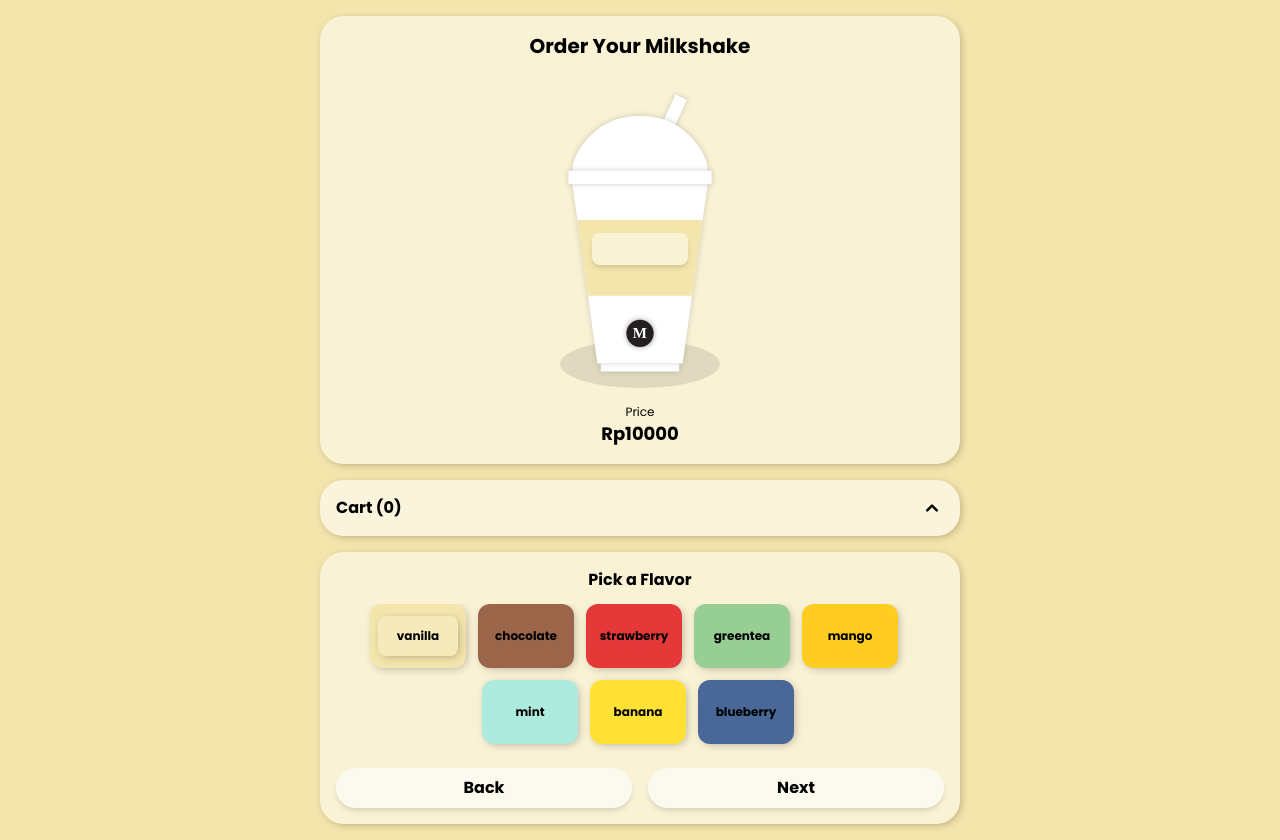
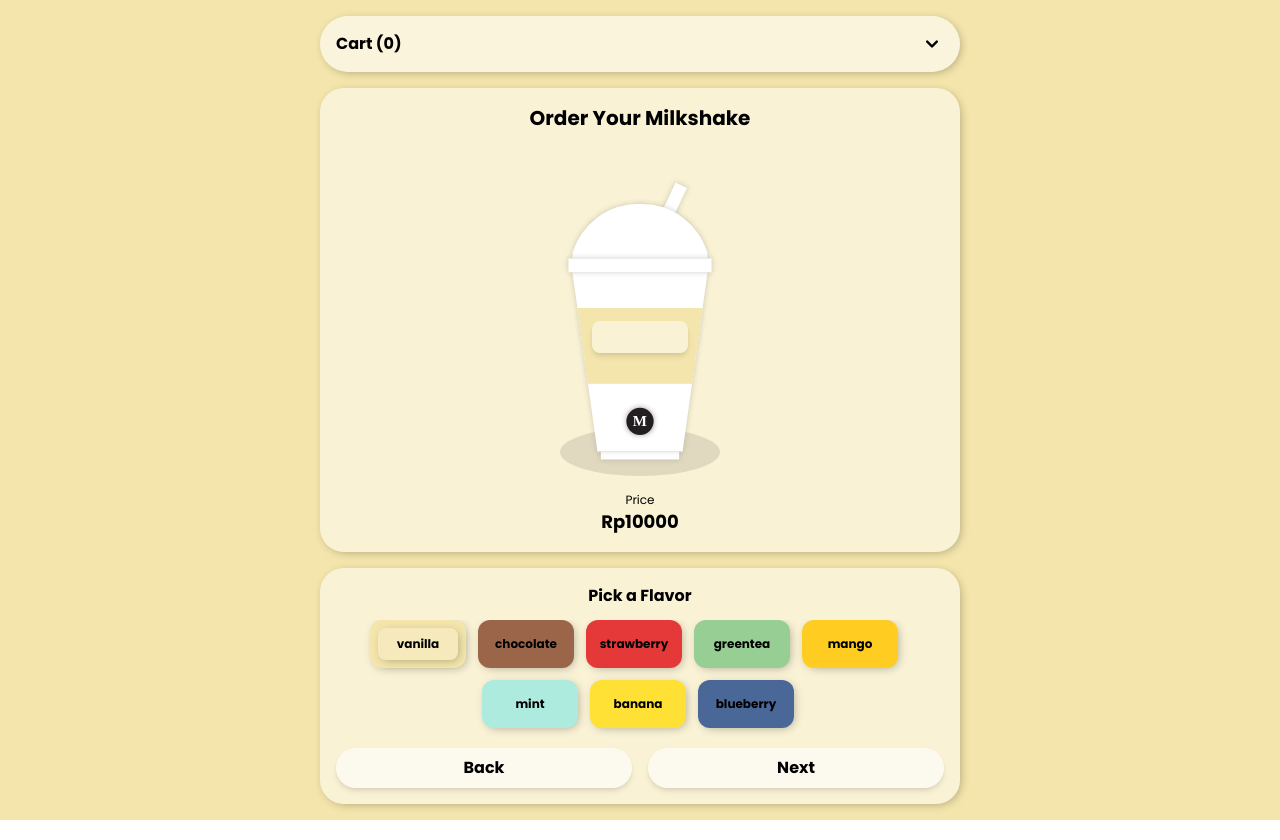
Before and after one commit to plirapli/order-your-milkshake, a React (Create React App) app: page /flavor in a window 1280 px wide. Built offline with nearby package versions, Linux system fonts and the light colour scheme.

Commit message:
adding framer motion

```diff
--- a/package.json
+++ b/package.json
@@ -9,6 +9,7 @@
     "@testing-library/react": "^11.2.3",
     "@testing-library/user-event": "^12.6.0",
     "autoprefixer": "^9.8.6",
+    "framer-motion": "^3.2.2-rc.1",
     "postcss": "^7.0.35",
     "react": "^17.0.1",
     "react-dom": "^17.0.1",
--- a/src/App.js
+++ b/src/App.js
@@ -5,6 +5,7 @@ import {
   Route,
   Link
 } from "react-router-dom";
+import { motion, AnimatePresence, AnimateSharedLayout } from "framer-motion"
 
 import Juice from "./components/juice/Juice";
 import Cart from "./components/Cart";
@@ -18,6 +19,7 @@ import CartAdded from "./components/CartAdded";
 import Nav from "./components/Nav";
 
 function App() {
+  // States
   const [juice, setJuice] = useState({ size:'M', name: '', flavor:'vanilla', topping:'no', price:10000 })
   const [sizePrice, setSizePrice] = useState(10000)
   const [toppingPrice, setToppingPrice] = useState(0)
@@ -27,27 +29,67 @@ function App() {
 
   const [expand, setExpand] = useState(false)
 
-  useEffect(() => {
-     setJuice(prevState => ({...prevState, price: sizePrice + toppingPrice}))
-  }, [sizePrice, toppingPrice])
+  useEffect(() => setJuice(prevState => ({...prevState, price: sizePrice + toppingPrice})), [sizePrice, toppingPrice])
 
   useEffect(() => {
     setPriceTotal(0)
     cartItems.map(cartItem => setPriceTotal(prevState => prevState + cartItem.price))
   }, [cartItems])
 
-  const expandHandler = () => {
-    setExpand(prevState => !prevState)
+  const expandHandler = () => setExpand(prevState => !prevState)
+
+  const menuFadeIn = {
+    hidden: { opacity: 0 },
+    visible: {
+      opacity: 1,
+      transition: {
+        delay: 0.2
+      }
+    },
+    exit: {opacity: 0},
   }
 
   return (
     <Router>
-      <div className={`App min-h-screen font-body p-4 flex flex-col items-center bg-${juice.flavor}-500 transition-all duration-300`}>
+      <div className={`App min-h-screen font-body p-4 overflow-hidden flex flex-col items-center bg-${juice.flavor}-500 transition-all duration-300`}>
         <div className="w-full sm:max-w-screen-sm flex-grow flex flex-col items-center">
 
+          {/* The Cart */}
+          <motion.div layout initial={{borderRadius: 30}} className="mb-4 w-full flex flex-col justify-center shadow overflow-hidden">
+            {/* Cart Header */}
+            <motion.div layout onClick={expandHandler} className="flex justify-between items-center p-4 bg-white bg-opacity-60 font-bold cursor-pointer">
+              <p>Cart ({cartItems.length})</p>
+              { expand ?
+                <svg className="w-6 h-6" fill="currentColor" viewBox="0 0 20 20" xmlns="http://www.w3.org/2000/svg"><path fillRule="evenodd" d="M14.707 12.707a1 1 0 01-1.414 0L10 9.414l-3.293 3.293a1 1 0 01-1.414-1.414l4-4a1 1 0 011.414 0l4 4a1 1 0 010 1.414z" clipRule="evenodd" /></svg>
+                : <svg className="w-6 h-6" fill="currentColor" viewBox="0 0 20 20" xmlns="http://www.w3.org/2000/svg"><path fillRule="evenodd" d="M5.293 7.293a1 1 0 011.414 0L10 10.586l3.293-3.293a1 1 0 111.414 1.414l-4 4a1 1 0 01-1.414 0l-4-4a1 1 0 010-1.414z" clipRule="evenodd" /></svg>
+              }
+            </motion.div>
+
+            {/* Cart Body */}
+              {expand && (
+                <motion.div
+                  layout initial="hidden" animate="visible" variants={menuFadeIn}
+                  className={`flex flex-col justify-start p-4 bg-white bg-opacity-20 text-sm`}>
+
+                  {cartItems.map(cartItem => (
+                    <Cart key={cartItem.id} setCartItems={setCartItems} item={cartItem} menuFadeIn={menuFadeIn} />
+                  ))}
+
+                  <motion.div layout className="flex justify-between items-center">
+                    <p>Total: <span className="font-bold">Rp{priceTotal}</span></p>
+                    {cartItems.length >= 1 && (
+                      <Link to="/">
+                        <Nav nav="continue" />
+                      </Link>
+                    )}
+                  </motion.div>
+                </motion.div>
+              )}
+          </motion.div>
+
           {/* The Head Body */}
-          <div className="flex flex-col justify-center w-full items-center shadow bg-white bg-opacity-50 rounded-3xl px-8 py-4 mb-4">
-            <h1 className="mb-2 text-xl w-ful font-bold text-center">Order Your Milkshake</h1>
+          <motion.div layout className="flex flex-col justify-center w-full items-center shadow bg-white bg-opacity-50 rounded-3xl px-8 py-4 mb-4">
+            <h1 className="mb-2 text-lg sm:text-xl w-ful font-bold text-center">Order Your Milkshake</h1>
 
             {/* The Cup */}
             <Juice name={juice.name} size={juice.size} flavor={juice.flavor} />
@@ -56,68 +98,55 @@ function App() {
               <h1 className="text-xs">Price</h1>
               <p className="w-full text-lg font-bold break-words">{`Rp${juice.price}`}</p>
             </div>
-          </div>
+          </motion.div>
 
-          {/* The Cart */}
-          <div className="mb-4 w-full flex flex-col justify-center shadow rounded-3xl overflow-hidden">
-            {/* Cart Header */}
-            <div onClick={expandHandler} className="flex justify-between items-center p-4 bg-white bg-opacity-60 font-bold cursor-pointer">
-              <p>Cart ({cartItems.length})</p>
-              { expand ?
-                  <svg className="w-6 h-6" fill="currentColor" viewBox="0 0 20 20" xmlns="http://www.w3.org/2000/svg"><path fillRule="evenodd" d="M5.293 7.293a1 1 0 011.414 0L10 10.586l3.293-3.293a1 1 0 111.414 1.414l-4 4a1 1 0 01-1.414 0l-4-4a1 1 0 010-1.414z" clipRule="evenodd" /></svg>
-                : <svg className="w-6 h-6" fill="currentColor" viewBox="0 0 20 20" xmlns="http://www.w3.org/2000/svg"><path fillRule="evenodd" d="M14.707 12.707a1 1 0 01-1.414 0L10 9.414l-3.293 3.293a1 1 0 01-1.414-1.414l4-4a1 1 0 011.414 0l4 4a1 1 0 010 1.414z" clipRule="evenodd" /></svg> }
-            </div>
-
-            {/* Cart Body */}
-            <div className={`flex flex-col p-4 bg-white bg-opacity-20 text-sm ${expand ? 'flex' : 'hidden'}`}>
-              {cartItems.map(cartItem => (
-                <Cart key={cartItem.id} setCartItems={setCartItems} cartItems={cartItems} item={cartItem} />
-              ))}
-
-              <div className="flex justify-between items-center">
-                <p>Total: <span className="font-bold">Rp{priceTotal}</span></p>
-                {cartItems.length >= 1 && (
-                  <Link to="/">
-                    <Nav nav="continue" />
-                  </Link>
-                )}
-              </div>
-            </div>
-          </div>
 
           {/* The Menu */}
-          <div className="w-full bg-white bg-opacity-50 shadow rounded-3xl p-4 flex flex-col items-center">
+          <AnimateSharedLayout>
+            <motion.div layout className="w-full bg-white bg-opacity-50 shadow rounded-3xl p-4">
+              {/* <AnimatePresence> */}
                 <Switch>
                   <Route exact path="/">
-                <Size setJuice={setJuice} setSizePrice={setSizePrice} />
+                    <Size
+                      setJuice={setJuice} setSizePrice={setSizePrice}
+                      menuFadeIn={menuFadeIn}
+                    />
                   </Route>
                   <Route path="/input">
-                <Input setJuice={setJuice} name={juice.name} />
+                    <Input
+                      setJuice={setJuice} name={juice.name}
+                      menuFadeIn={menuFadeIn}
+                    />
                   </Route>
                   <Route path="/flavor">
-                <Flavor _flavor={juice.flavor} setJuice={setJuice} />
+                    <Flavor
+                      _flavor={juice.flavor} setJuice={setJuice}
+                      menuFadeIn={menuFadeIn}
+                    />
                   </Route>
                   <Route path="/topping">
                     <Topping
-                  _topping={juice.topping}
-                  setJuice={setJuice}
-                  setToppingPrice={setToppingPrice} />
+                      _topping={juice.topping} setJuice={setJuice}
+                      setToppingPrice={setToppingPrice}
+                      menuFadeIn={menuFadeIn} />
                   </Route>
                   <Route path="/confirm">
                     <ConfirmCart
-                  juice={juice}
-                  setJuice={setJuice}
+                      juice={juice} setJuice={setJuice}
                       setSizePrice={setSizePrice}
                       setToppingPrice={setToppingPrice}
-                  setCartItems={setCartItems} />
+                      setCartItems={setCartItems}
+                      menuFadeIn={menuFadeIn} />
                   </Route>
                   <Route path="/success">
-                <CartAdded />
+                    <CartAdded menuFadeIn={menuFadeIn} />
                   </Route>
                 </Switch>
+              {/* </AnimatePresence> */}
+            </motion.div>
+          </AnimateSharedLayout>
+
         </div>
-        </div>
-
       </div>
     </Router>
 
--- a/src/components/Flavor.js
+++ b/src/components/Flavor.js
@@ -1,8 +1,9 @@
 import React from 'react'
 import { Link } from "react-router-dom";
+import { motion } from "framer-motion";
 import Nav from "./Nav";
 
-export default function flavor({_flavor, setJuice}) {
+export default function flavor({_flavor, setJuice, menuFadeIn}) {
   const flavors = ['vanilla', 'chocolate', 'strawberry', 'greentea', 'mango', 'mint', 'banana', 'blueberry']
 
   const flavorHandler = (flavorPicked) => {
@@ -12,14 +13,16 @@ export default function flavor({_flavor, setJuice}) {
   const optionSelected = (flavor, trueVal, falseVal) => _flavor === flavor ? trueVal : falseVal
 
   return (
-    <>
+    <motion.div
+      initial={menuFadeIn.hidden} animate={menuFadeIn.visible} variants={menuFadeIn}
+      className="flex flex-col items-center">
       <h2 className="mb-3 font-bold">Pick a Flavor</h2>
-      <div className="flex max-w-full sm:flex-wrap sm:justify-center overflow-x-scroll sm:overflow-hidden rounded-xl mb-3">
+      <div className="flex max-w-full sm:flex-wrap sm:justify-center overflow-x-scroll sm:overflow-hidden rounded-xl mb-3 sm:mb-2">
         {flavors.map(flavor => (
           <div key={flavor} className="pr-1 flex flex-col items-center pb-1 mr-2 last:mr-0 sm:mb-2">
-            <button onClick={() => flavorHandler(flavor)} className={`h-16 w-24 bg-${flavor}-500 rounded-xl shadow focus:outline-none`}>
+            <button onClick={() => flavorHandler(flavor)} className={`h-16 sm:h-12 w-24 bg-${flavor}-500 rounded-xl shadow focus:outline-none`}>
               <p className={
-                  `text-xs font-bold mx-2 py-3 bg-white rounded-lg
+                  `text-xs font-bold mx-2 py-4 sm:py-2 bg-white rounded-lg
                   ${optionSelected(flavor, 'bg-opacity-20', 'bg-opacity-0')}
                   ${optionSelected(flavor, 'shadow', '')} transition-all`}
               >
@@ -42,6 +45,6 @@ export default function flavor({_flavor, setJuice}) {
           </Link>
         </div>
       </div>
-    </>
+    </motion.div>
   )
 }
--- a/src/components/juice/Juice.js
+++ b/src/components/juice/Juice.js
@@ -5,16 +5,13 @@ import L from "./L";
 
 export default function Juice({name, size, flavor}) {
   return (
-    <div className="h-80 relative flex flex-col justify-end items-center">
+    <div className="h-84 overflow-hidden relative flex flex-col justify-end items-center">
       <div className="w-40 relative flex flex-col justify-center items-center z-10 mb-2">
         {size === "S" && <S name={name} flavor={flavor} />}
         {size === "M" && <M name={name} flavor={flavor} />}
         {size === "L" && <L name={name} flavor={flavor} />}
       </div>
-
-      <div className="absolute w-full h-12 bg-black bg-opacity-10 rounded-full-50 transform">
-
-      </div>
+      <div className="absolute w-full h-12 bg-black bg-opacity-10 rounded-full-50 transform"></div>
     </div>
   )
 }
--- a/tailwind.config.js
+++ b/tailwind.config.js
@@ -26,6 +26,9 @@ module.exports = {
       'blueberry': theme('colors.blueberry.500'),
     }),
     extend: {
+      spacing: {
+        '84': '21rem'
+      },
       colors: {
         vanilla: {
           500: '#f3e5ab'
```
Also changed, not shown: src/components/Cart.js (+7 -6 lines), src/components/CartAdded.js (+11 -4 lines), src/components/ConfirmCart.js (+8 -3 lines), src/components/Input.js (+12 -7 lines), src/components/Size.js (+8 -5 lines), src/components/Topping.js (+6 -3 lines), 2 other files (tests, documents, lock files or other folders). Lines whose indentation alone changed are shown as unchanged.
